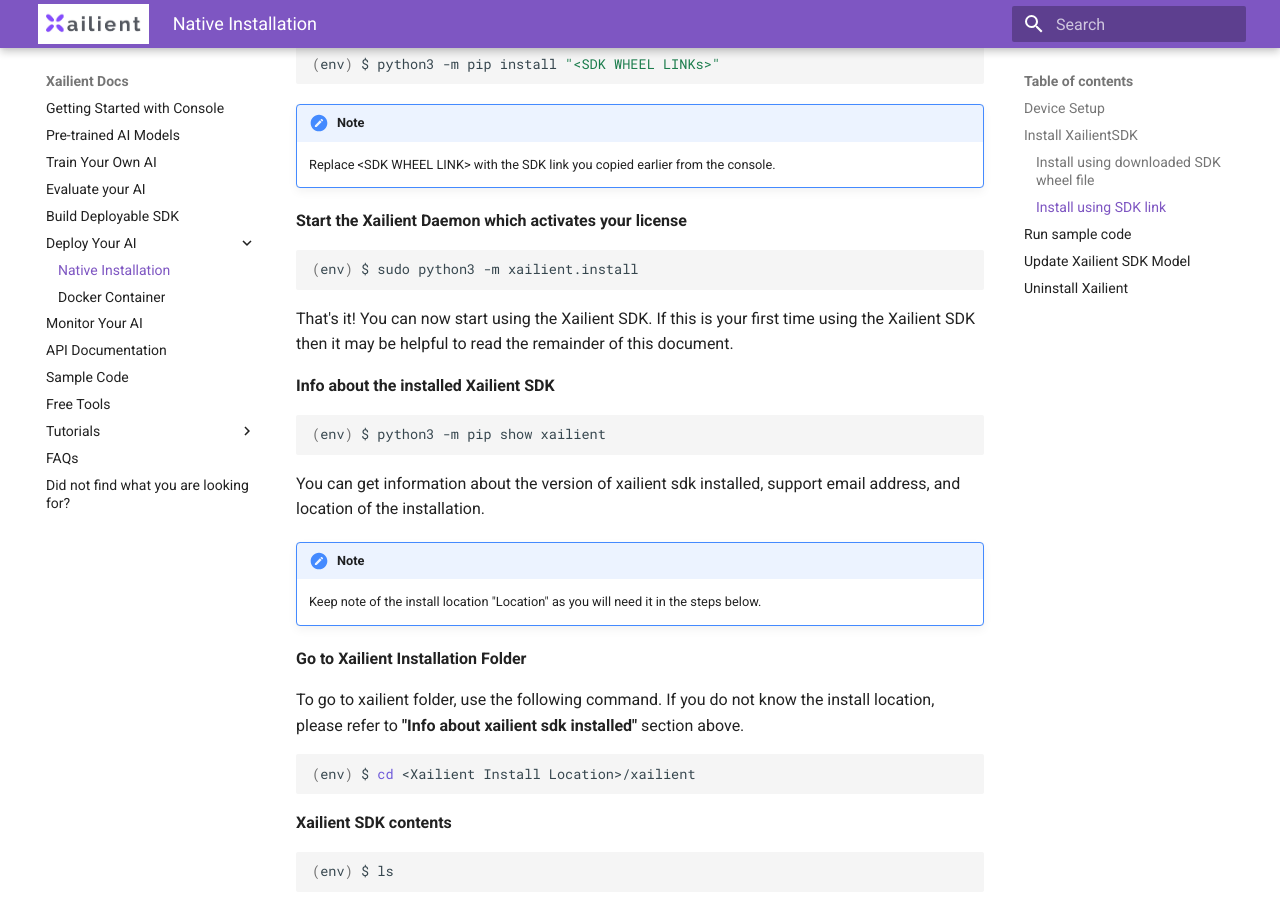
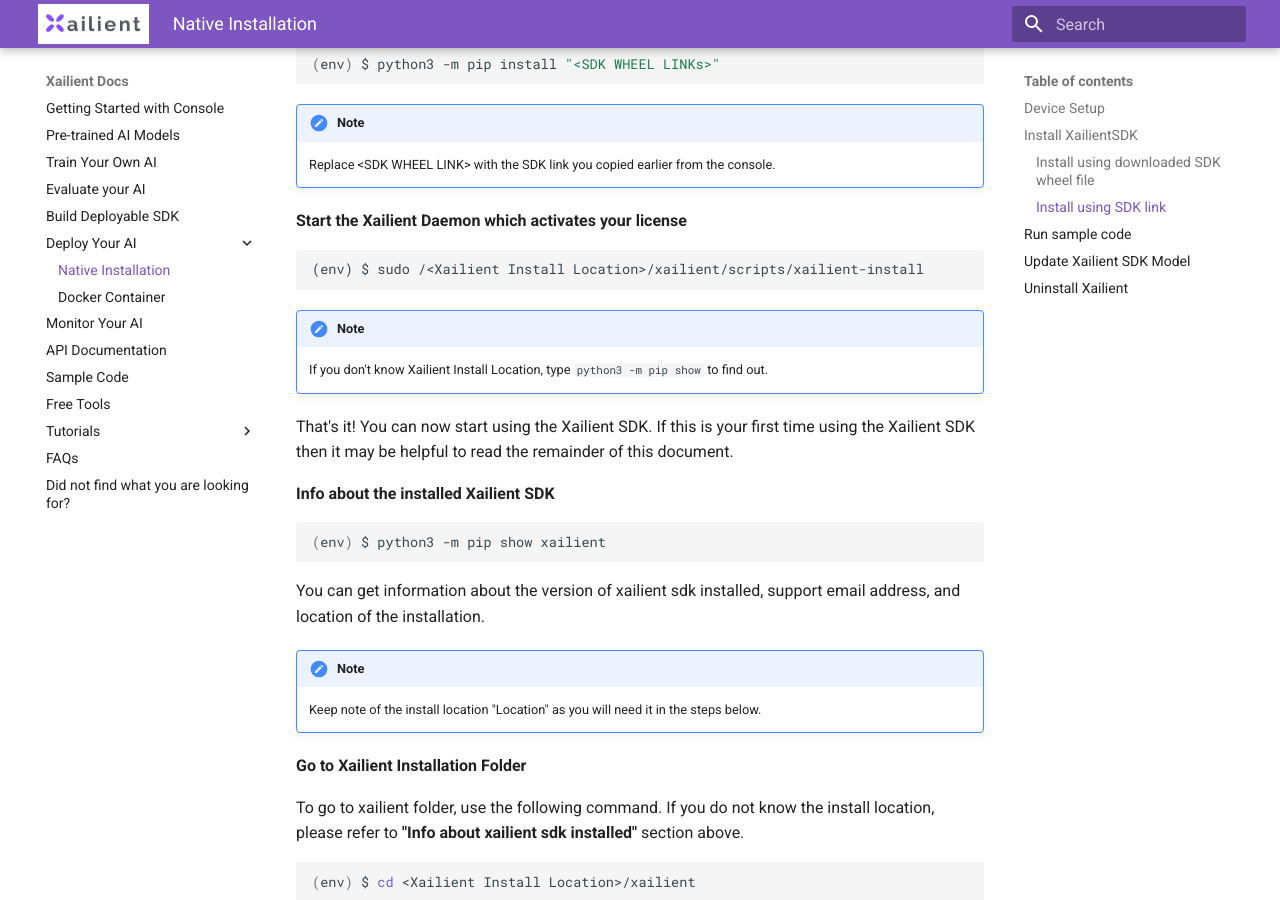
Before and after one commit to xailient-public/docs, an MkDocs documentation site: the page built from docs/installation.md, in a window 1280 px wide and 900 px high, scrolled down 2831 px. Built offline with MkDocs 1.6.1 and Material for MkDocs 9.7.7, drawn with Linux system fonts in a browser that asks for light colours; some of the changed text lies outside the part shown.

Commit message:
Updated activating license instruction.

````diff
--- a/docs/installation.md
+++ b/docs/installation.md
@@ -127,9 +127,12 @@ __Install SDK Wheel__
 
 __Start the Xailient Daemon which activates your license__
 
-```bash
-(env) $ sudo python3 -m xailient.install
 ```
+(env) $ sudo /<Xailient Install Location>/xailient/scripts/xailient-install
+```
+
+!!! note
+    If you don't know Xailient Install Location, type ```python3 -m pip show``` to find out.
 
 That's it! You can now start using the Xailient SDK. If this is your first time using the Xailient
 SDK then it may be helpful to read the remainder of this document.
@@ -195,9 +198,13 @@ When you install a new SDK with a different model using pip install, you do not
 
 Run the uninstallation script.
 
-``` bash
-(env) $ sudo python3 -m xailient.uninstall
 ```
+(env) $ sudo /<Xailient Install Location>/xailient/scripts/xailient-uninstall
+```
+
+!!! note
+    If you don't know Xailient Install Location, type ```python3 -m pip show``` to find out.
+
 
 Pip uninstall xailient
 
````
Also changed, not shown: docs/xailient_sdk_api.md (+1 -1 lines).
